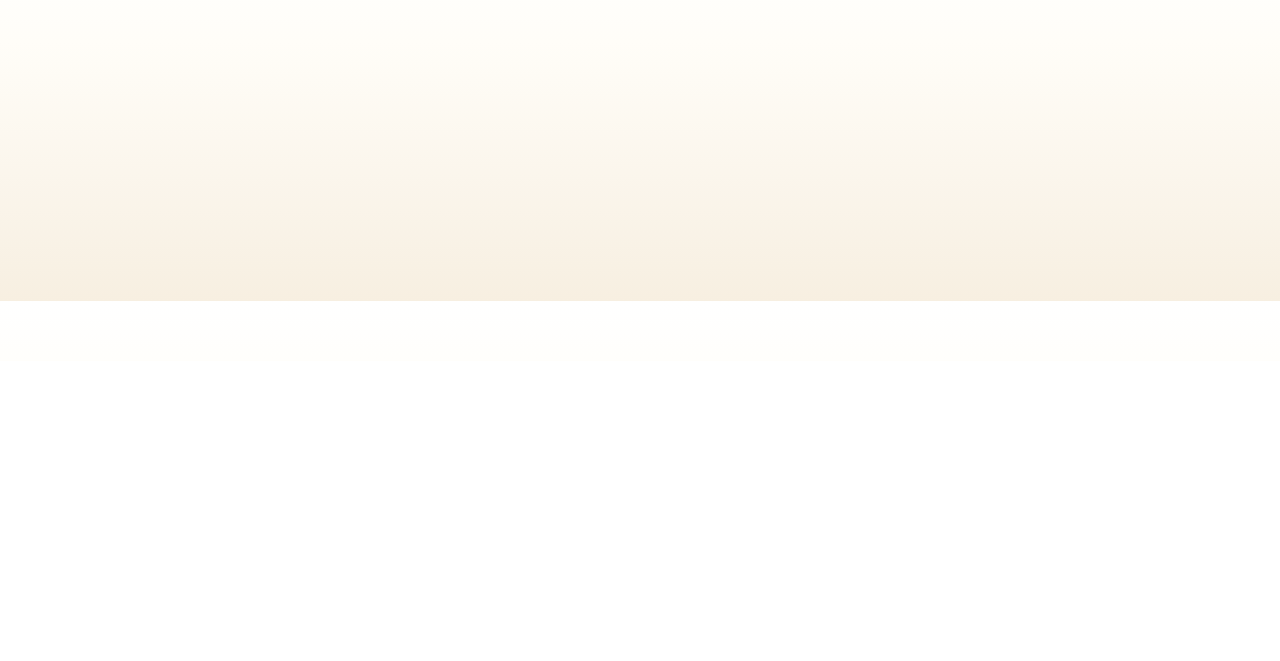
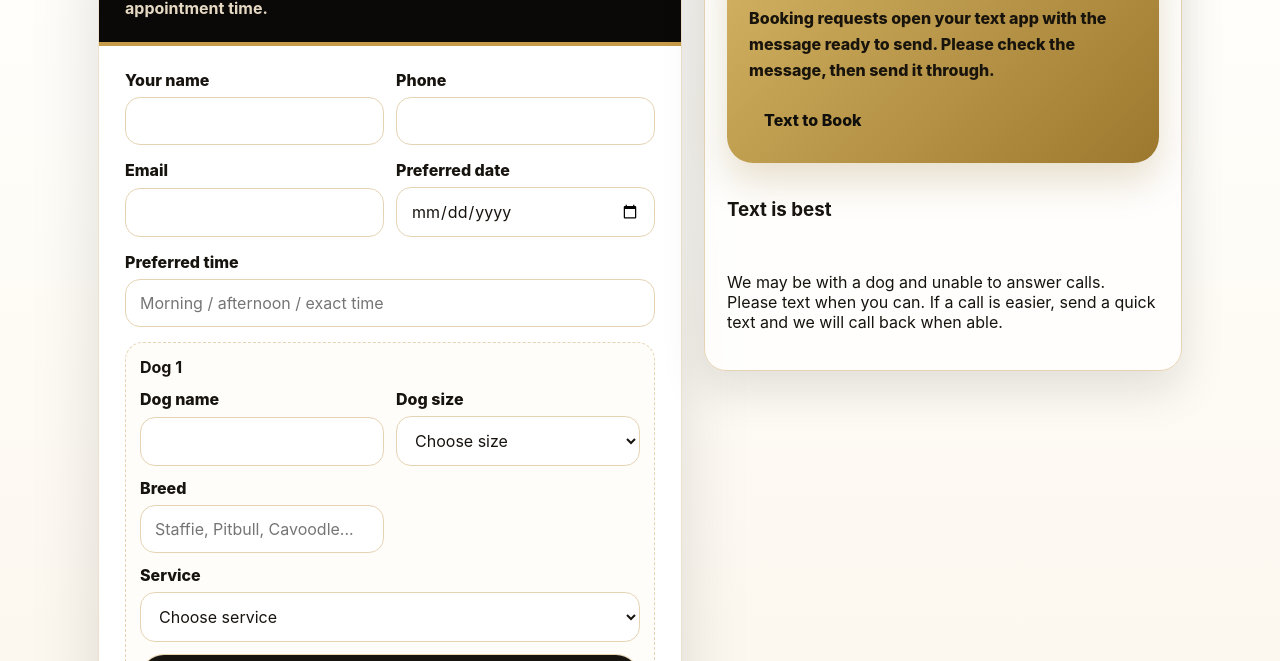
Before and after one commit to anthonytau4/The-Real-Barking-Mad-Barbers, a plain HTML site: page book/index.html in a window 1280 px wide. Shown: the part 439-1100 px from the top of the page. Before the commit the page ends 800 px from the top, so only its background shows below. Drawn offline with Linux system fonts and the light colour scheme.

Commit message:
Scope book route shim to avoid script conflicts

```diff
--- a/book/index.html
+++ b/book/index.html
@@ -5,11 +5,12 @@
 <meta http-equiv="Expires" content="0">
 <title>Barking Mad Barbers</title>
 <script>
+(() => {
   const routePath = '/book';
   const apiBase = (localStorage.getItem('bmb_api_base_url') || '').replace(/\/+$/, '');
   const nativeFetch = window.fetch.bind(window);
-  const status = (el, msg, kind = '') => { if (el) el.innerHTML = `<div class="status ${kind}">${msg}</div>`; };
-  const formData = form => Object.fromEntries(new FormData(form).entries());
+  const setStatus = (el, msg, kind = '') => { if (el) el.innerHTML = `<div class="status ${kind}">${msg}</div>`; };
+  const readFormData = form => Object.fromEntries(new FormData(form).entries());
 
   function installStyle() {
     if (document.getElementById('bmb-book-fallback-style')) return;
@@ -73,7 +74,7 @@
   function dogSummary(dog) { return `${[dog.size, dog.breed].filter(Boolean).join(' ') || dog.name || 'Dog'}${dog.name ? ` (${dog.name})` : ''}${dog.service ? ` - ${dog.service}` : ''}`; }
   function dogSmsLine(dog, index) { return `${index + 1} - ${dog.name || 'Dog'} - ${[dog.size, dog.breed].filter(Boolean).join(' ')}`.trim(); }
   function buildBookingPayload(form) {
-    const payload = formData(form);
+    const payload = readFormData(form);
     const dogs = collectDogs(form);
     if (dogs[0]) { payload.dog_name = dogs[0].name; payload.dog_size = dogs[0].size; payload.breed = dogs[0].breed; payload.service = dogs[0].service; }
     payload.dogs = dogs.map(dog => ({ dog_name: dog.name, dog_size: dog.size, breed: dog.breed, service: dog.service }));
@@ -129,11 +130,12 @@
     if (!form) return;
     wrapBookingForm(form);
     installMultiDogUi(form);
-    form.onsubmit = event => { event.preventDefault(); status(document.getElementById('bookingStatus'), 'Opening your text message...', 'good'); openSms(form); };
-    document.getElementById('textToBookBtn')?.addEventListener('click', event => { event.preventDefault(); status(document.getElementById('bookingStatus'), 'Opening your text message...', 'good'); openSms(form); });
+    form.onsubmit = event => { event.preventDefault(); setStatus(document.getElementById('bookingStatus'), 'Opening your text message...', 'good'); openSms(form); };
+    document.getElementById('textToBookBtn')?.addEventListener('click', event => { event.preventDefault(); setStatus(document.getElementById('bookingStatus'), 'Opening your text message...', 'good'); openSms(form); });
   }
 
   window.fetch = (input, init) => { if (apiBase && typeof input === 'string' && input.startsWith('/api/')) input = apiBase + input; return nativeFetch(input, init); };
   history.replaceState(null, '', routePath);
   nativeFetch('/index.html?bmb_v=' + Date.now(), { cache: 'reload' }).then(response => response.text()).then(html => { document.open(); document.write(html); document.close(); setTimeout(installBookingFallback, 0); });
+})();
 </script>
```
